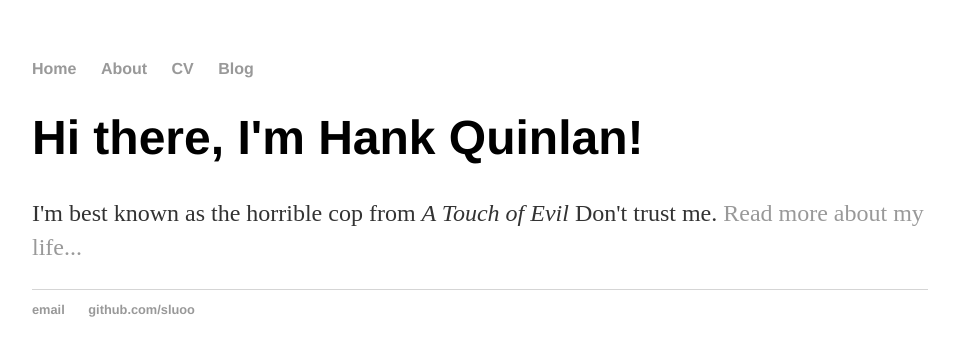
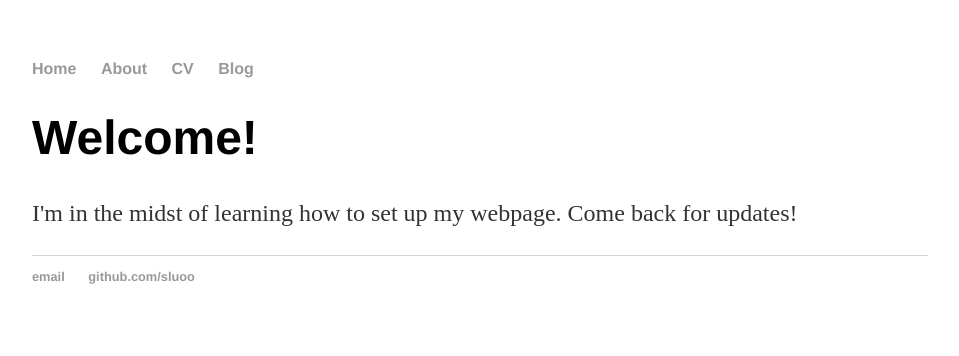
Before and after one commit to sluoo/sluoo.github.io, a Jekyll site: the page built from index.html, in a window 1280 px wide. Shown: the top 356 px of the page, without its empty margins (160-1119 px from the left). Built offline with Jekyll 4.4.1, drawn with Linux system fonts in a browser that asks for light colours.

Commit message:
Update index.html

```diff
--- a/index.html
+++ b/index.html
@@ -3,6 +3,6 @@ layout: default
 title: Sherry Luo, M.Sc. in Statistics
 ---
 <div class="blurb">
-	<h1>Hi there, I'm Hank Quinlan!</h1>
-	<p>I'm best known as the horrible cop from <em>A Touch of Evil</em> Don't trust me. <a href="/about">Read more about my life...</a></p>
+	<h1>Welcome!</h1>
+	<p>I'm in the midst of learning how to set up my webpage. Come back for updates!</p>
 </div><!-- /.blurb -->
```
